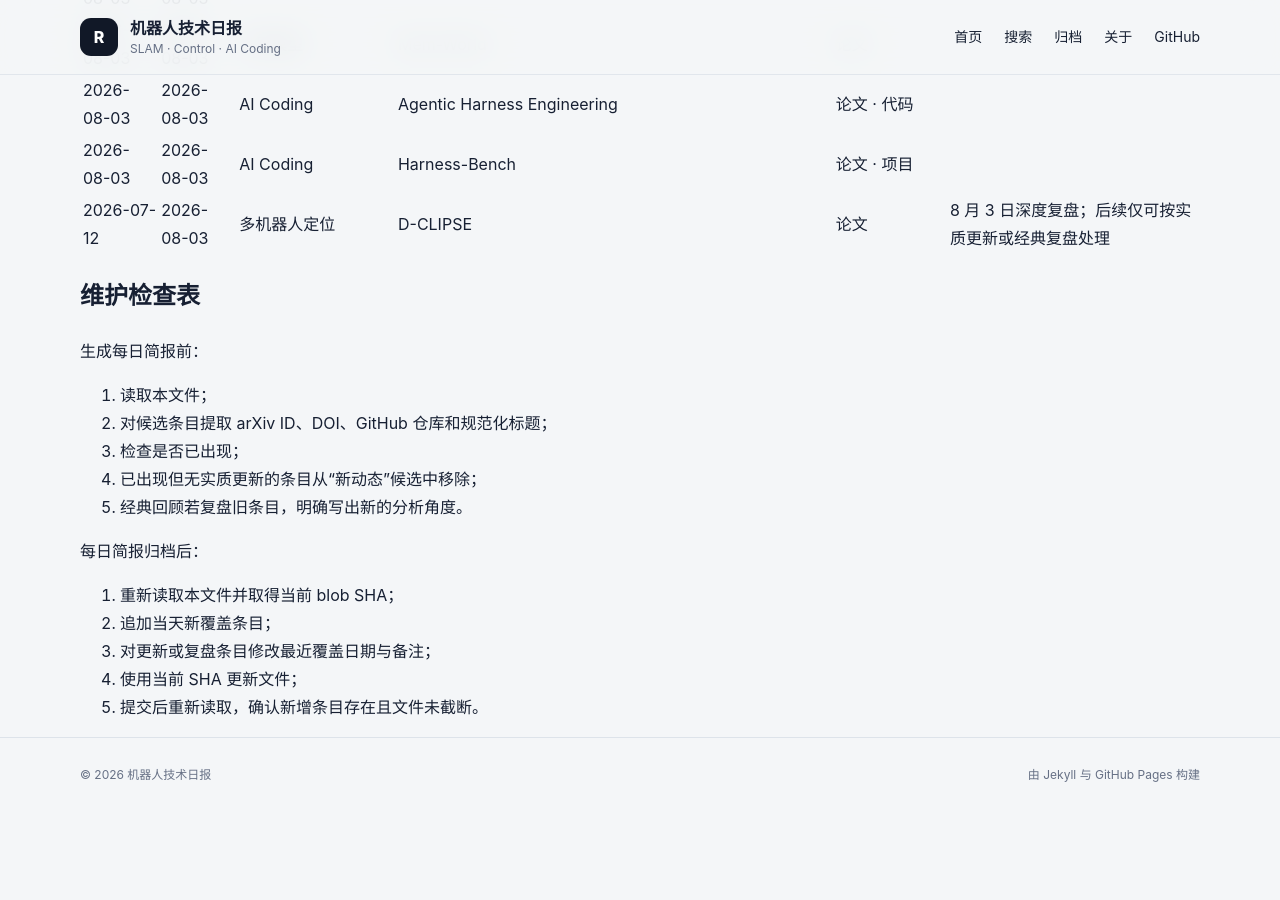
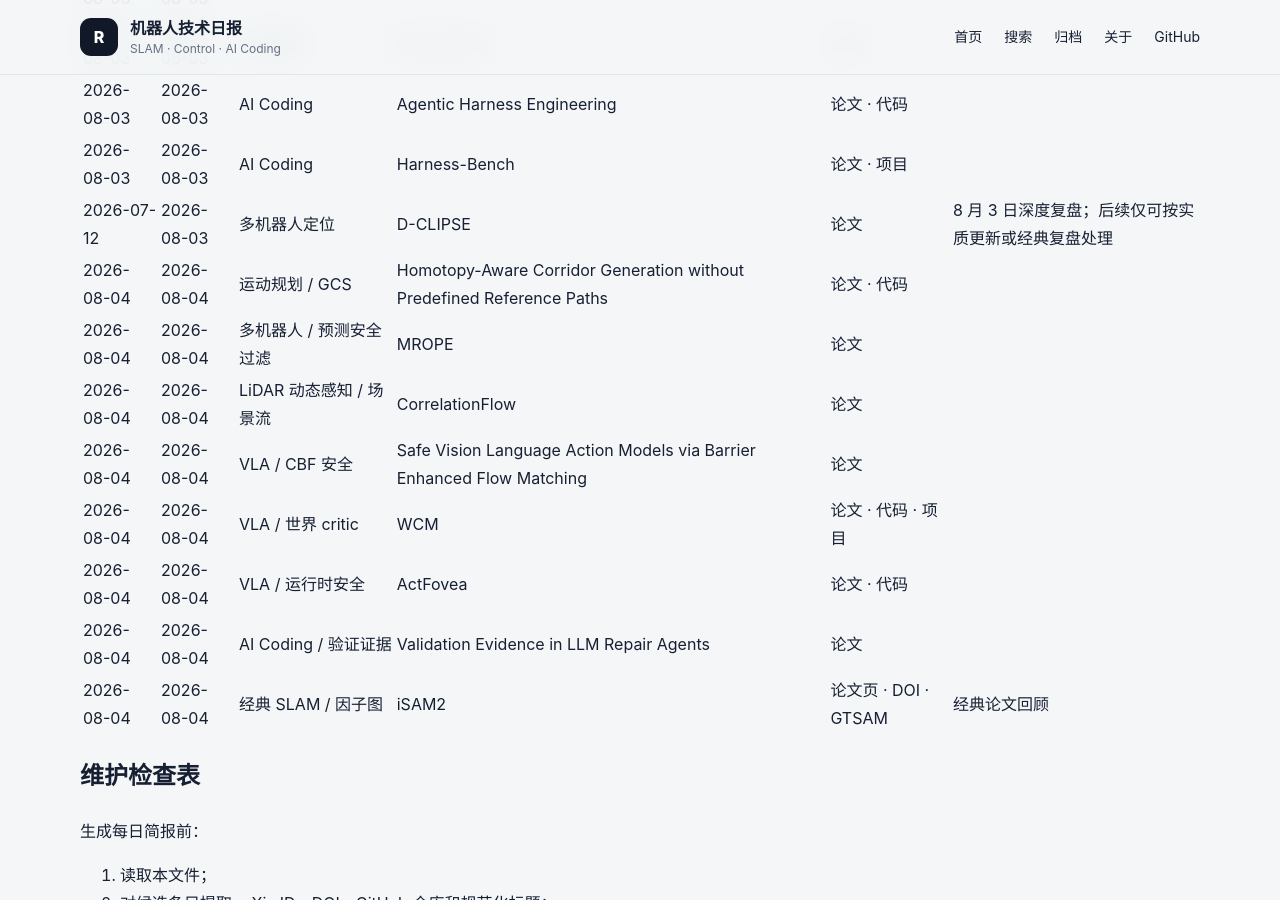
Before and after one commit to helywin/daily, a Jekyll site: the page built from robotics-brief-covered-items.md, in a window 1280 px wide and 900 px high, scrolled down 13251 px. Built offline with Jekyll 4.4.1, drawn with Linux system fonts in a browser that asks for light colours; our own code applies the rules of GitHub Pages for plain Markdown files; before the commit the page ends 14061 px from its top, so only the background shows below that; some of the changed text lies outside the part shown.

Commit message:
docs: update robotics brief coverage index for 2026-08-04

```diff
--- a/robotics-brief-covered-items.md
+++ b/robotics-brief-covered-items.md
@@ -1,6 +1,6 @@
 # 机器人技术简报已覆盖条目索引
 
-> 最后更新：2026-08-03（Asia/Shanghai）
+> 最后更新：2026-08-04（Asia/Shanghai）
 >
 > 用途：每日简报选题前强制查重。该文件记录已经作为主动态、重点案例或深度复盘出现过的论文与项目。
 >
@@ -232,6 +232,14 @@
 | 2026-08-03 | 2026-08-03 | AI Coding | Agentic Harness Engineering | [论文](https://arxiv.org/abs/2604.25850) · [代码](https://github.com/china-qijizhifeng/agentic-harness-engineering) |  |
 | 2026-08-03 | 2026-08-03 | AI Coding | Harness-Bench | [论文](https://arxiv.org/abs/2605.27922) · [项目](https://www.harness-bench.ai/) |  |
 | 2026-07-12 | 2026-08-03 | 多机器人定位 | D-CLIPSE | [论文](https://arxiv.org/abs/2607.07995) | 8 月 3 日深度复盘；后续仅可按实质更新或经典复盘处理 |
+| 2026-08-04 | 2026-08-04 | 运动规划 / GCS | Homotopy-Aware Corridor Generation without Predefined Reference Paths | [论文](https://arxiv.org/abs/2607.29513) · [代码](https://github.com/HauserDong/path-free-gcs-corridors) |  |
+| 2026-08-04 | 2026-08-04 | 多机器人 / 预测安全过滤 | MROPE | [论文](https://arxiv.org/abs/2607.29203) |  |
+| 2026-08-04 | 2026-08-04 | LiDAR 动态感知 / 场景流 | CorrelationFlow | [论文](https://arxiv.org/abs/2607.29237) |  |
+| 2026-08-04 | 2026-08-04 | VLA / CBF 安全 | Safe Vision Language Action Models via Barrier Enhanced Flow Matching | [论文](https://arxiv.org/abs/2607.29569) |  |
+| 2026-08-04 | 2026-08-04 | VLA / 世界 critic | WCM | [论文](https://arxiv.org/abs/2607.29613) · [代码](https://github.com/sylvestf/WCM) · [项目](https://sylvestf.github.io/wcm-homepage/) |  |
+| 2026-08-04 | 2026-08-04 | VLA / 运行时安全 | ActFovea | [论文](https://arxiv.org/abs/2607.29169) · [代码](https://github.com/SunnyYWD/ActFovea) |  |
+| 2026-08-04 | 2026-08-04 | AI Coding / 验证证据 | Validation Evidence in LLM Repair Agents | [论文](https://arxiv.org/abs/2607.28871) |  |
+| 2026-08-04 | 2026-08-04 | 经典 SLAM / 因子图 | iSAM2 | [论文页](https://www.cs.cmu.edu/~kaess/pub/Kaess12ijrr.html) · [DOI](https://doi.org/10.1177/0278364911430419) · [GTSAM](https://gtsam.org/docs/) | 经典论文回顾 |
 
 ## 维护检查表
 
```
